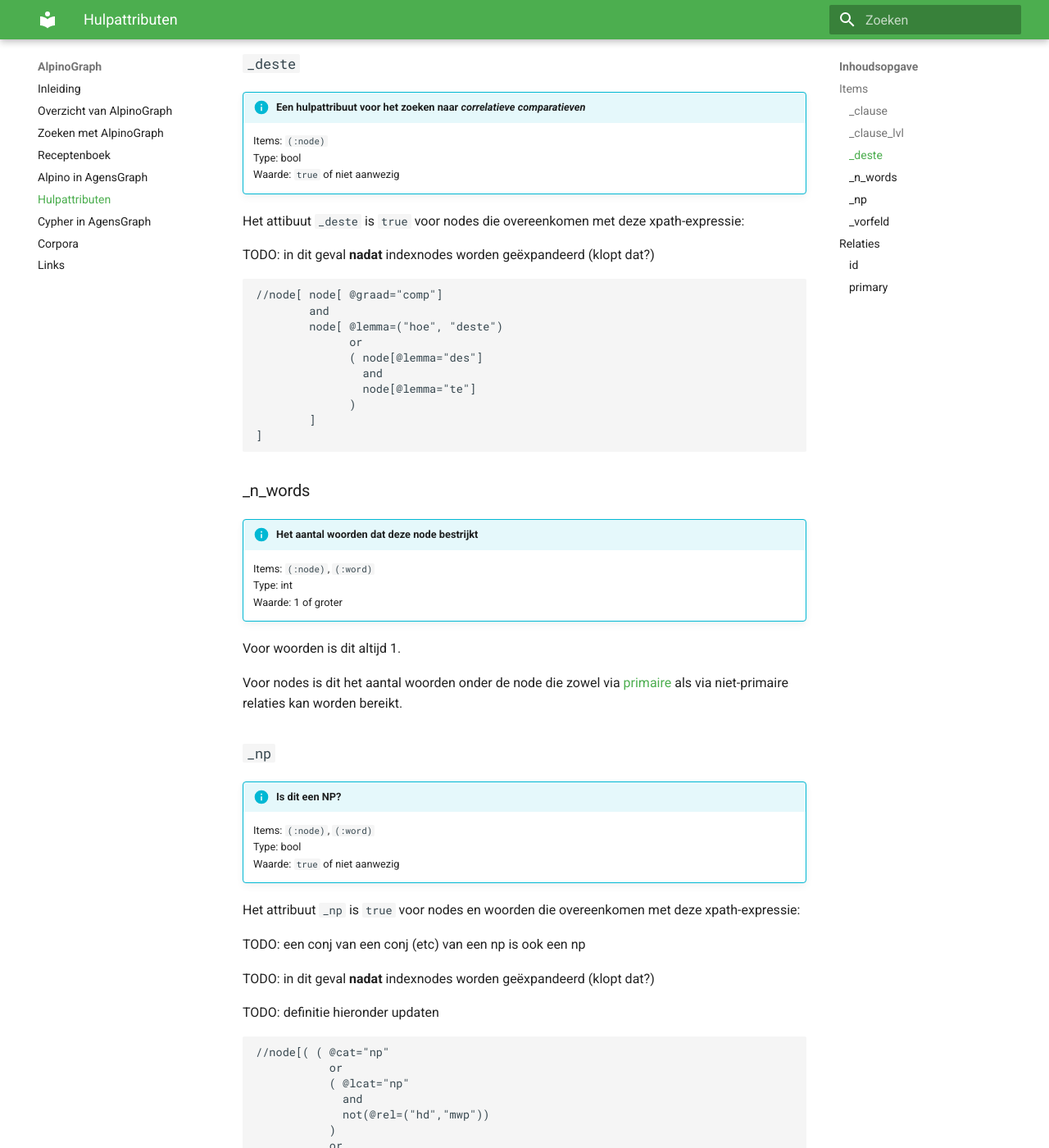
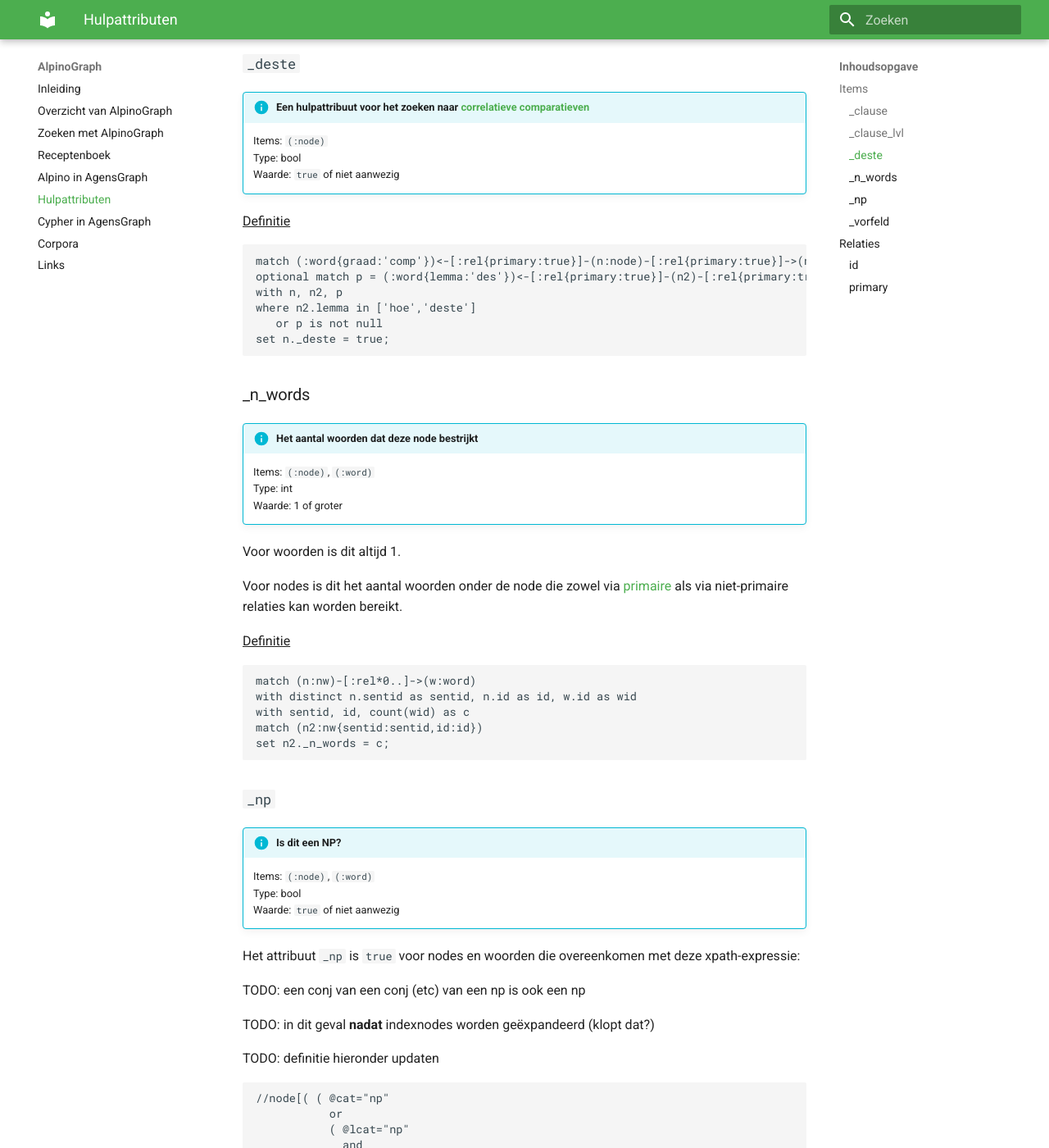
Before and after one commit to rug-compling/alpinograph-docs, an MkDocs documentation site: the page built from docs/attributen.md, in a window 1280 px wide and 1400 px high, scrolled down 1566 px. Shown: the whole window at 82% size. Built offline with MkDocs 1.6.1 and Material for MkDocs 9.7.7, drawn with Linux system fonts in a browser that asks for light colours; some of the changed text lies outside the part shown.

Commit message:
Meer hulpattributen

````diff
--- a/docs/attributen.md
+++ b/docs/attributen.md
@@ -19,7 +19,7 @@ en `(:word)`.
 De waarde is `true` voor een node waarvan `cat` de waarde `smain`,
 `sv1` of `ssub` heeft.
 
-^^Definitie:^^
+^^Definitie^^
 
 ```text
 match (n:node)
@@ -42,7 +42,7 @@ Het hoogste niveau heeft de waarde 1.
 
 De bepaling van niveau wordt afgeleid via [primaire relaties](#primary).
 
-^^Definitie:^^
+^^Definitie^^
 
 ```text
 match p = (:sentence)-[:rel*{primary:true}]->(n:node)
@@ -73,27 +73,22 @@ $$ LANGUAGE plpgsql;
 
 ### `_deste`
 
-!!! info "Een hulpattribuut voor het zoeken naar *correlatieve comparatieven*"
+!!! info "Een hulpattribuut voor het zoeken naar [correlatieve comparatieven](https://urd2.let.rug.nl/~kleiweg/alpinograph/#--%20SPOD%20%7C%20Correlatieve%20comparatieven%0A%0Amatch%20p1%20%3D%20%28n1%3Anode%7B_deste%3A%20true%7D%29%3C-%5B%3Arel*0..%5D-%28n0%3Anode%29%3C-%5B%3Arel*0..%5D-%28n%3Anode%7Bcat%3A%20'du'%7D%29%0Amatch%20p2%20%3D%20%28n1%29%3C-%5B%3Arel*0..%5D-%28n0%29-%5B%3Arel*0..%5D-%3E%28n2%3Anode%7B_deste%3A%20true%7D%29%0Aoptional%20match%20p%20%3D%20%28n0%29%3C-%5B%3Arel*0..%5D-%28%3Anode%7Bcat%3A'du'%7D%29%3C-%5B%3Arel*1..%5D-%28n%29%0Awith%20n1%2C%20n2%2C%20p%2C%20p1%2C%20p2%0Awhere%20n1.id%20%3C%20n2.id%0A%20%20and%20p%20is%20null%0Areturn%20p1%2C%20p2%0A%0A)"
     Items: `(:node)` <br>
     Type: bool <br>
     Waarde: `true` of niet aanwezig
 
-Het attibuut `_deste` is `true` voor nodes die overeenkomen met deze xpath-expressie:
+^^Definitie^^
 
-TODO: in dit geval **nadat** indexnodes worden geëxpandeerd (klopt dat?)
+```text
+match (:word{graad:'comp'})<-[:rel{primary:true}]-(n:node)-[:rel{primary:true}]->(n2:nw)
+optional match p = (:word{lemma:'des'})<-[:rel{primary:true}]-(n2)-[:rel{primary:true}]->(:word{lemma:'te'})
+with n, n2, p
+where n2.lemma in ['hoe','deste']
+   or p is not null
+set n._deste = true;
+```
 
-```xpath
-//node[ node[ @graad="comp"]
-        and
-        node[ @lemma=("hoe", "deste")
-              or
-              ( node[@lemma="des"]
-                and
-                node[@lemma="te"]
-              )
-        ]
-]
-```
 
 ### _n_words
 
@@ -106,6 +101,16 @@ Voor woorden is dit altijd 1.
 
 Voor nodes is dit het aantal woorden onder de node die zowel via
 [primaire](#primary) als via niet-primaire relaties kan worden bereikt.
+
+^^Definitie^^
+
+```text
+match (n:nw)-[:rel*0..]->(w:word)
+with distinct n.sentid as sentid, n.id as id, w.id as wid
+with sentid, id, count(wid) as c
+match (n2:nw{sentid:sentid,id:id})
+set n2._n_words = c;
+```
 
 ### `_np`
 
````
